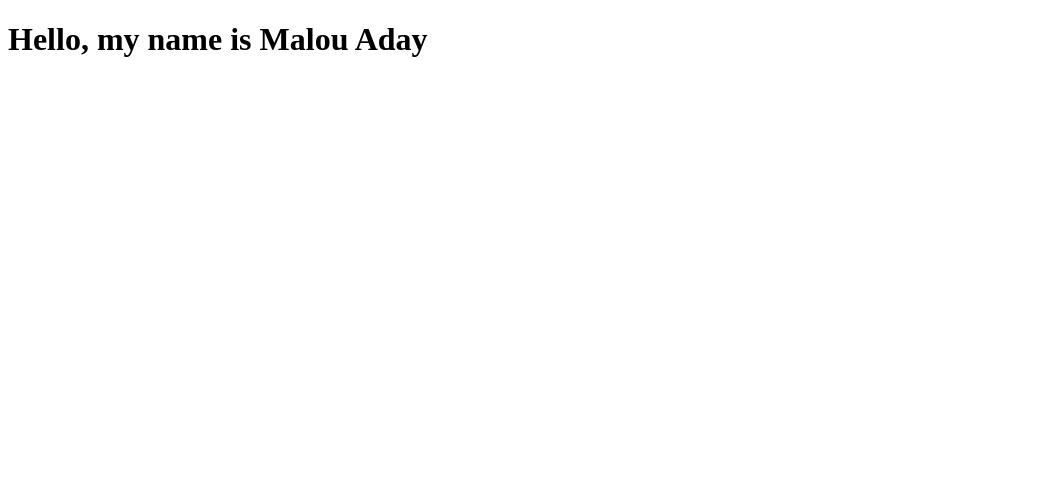
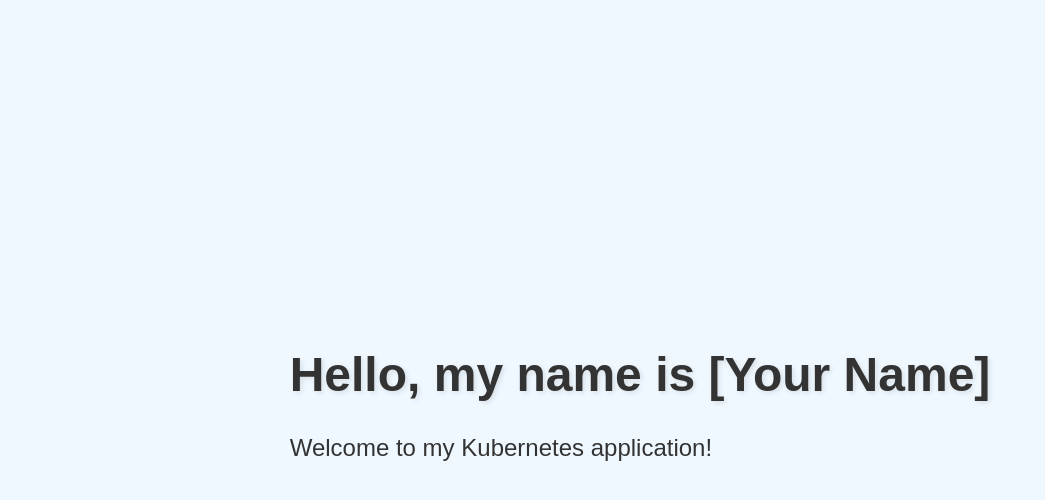
Before and after one commit to mals-function/kubernetes, a plain HTML site: page index.html in a window 1280 px wide. Shown: the whole page, without its empty margins (0-1045 px from the left). Drawn offline with Linux system fonts and the light colour scheme.

Commit message:
Update index.html

```diff
--- a/index.html
+++ b/index.html
@@ -1,5 +1,34 @@
 <!DOCTYPE html>
-<html>
-<head><title>My Kubernetes App</title></head>
-<body><h1>Hello, my name is Malou Aday</h1></body>
+<html lang="en">
+<head>
+    <meta charset="UTF-8">
+    <meta name="viewport" content="width=device-width, initial-scale=1.0">
+    <title>My Kubernetes App</title>
+    <style>
+        body {
+            font-family: Arial, sans-serif; /* Set font style */
+            background-color: #f0f8ff; /* Light blue background */
+            color: #333; /* Dark text color */
+            display: flex; /* Use flexbox to center content */
+            justify-content: center; /* Center horizontally */
+            align-items: center; /* Center vertically */
+            height: 100vh; /* Full height of the viewport */
+            margin: 0; /* Remove default margin */
+        }
+        h1 {
+            font-size: 3em; /* Increase font size */
+            text-shadow: 2px 2px 5px rgba(0, 0, 0, 0.1); /* Add a subtle shadow */
+        }
+        p {
+            font-size: 1.5em; /* Add paragraph for additional text */
+            margin-top: 10px; /* Space between heading and paragraph */
+        }
+    </style>
+</head>
+<body>
+    <div>
+        <h1>Hello, my name is [Your Name]</h1>
+        <p>Welcome to my Kubernetes application!</p>
+    </div>
+</body>
 </html>
```
